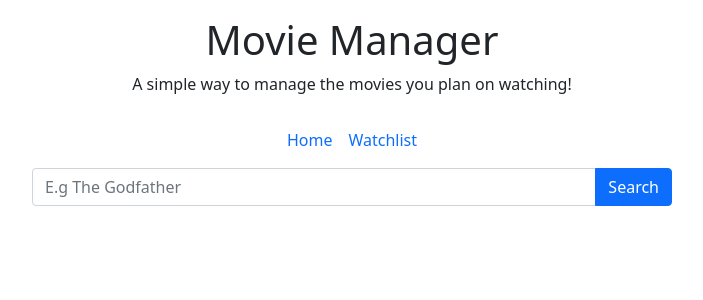
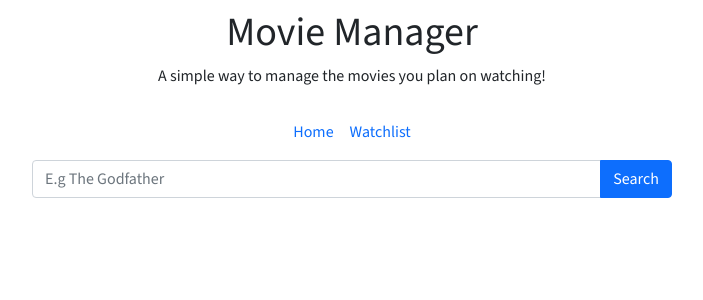
Before and after one commit to HaliTran/movie-manager, a Flask app: page / in a window 1280 px wide. Shown: the top 300 px of the page, without its empty margins (288-991 px from the left). Run offline with Flask 3, Linux system fonts and the light colour scheme.

Commit message:
Change font-family and modify poster size to be smaller

```diff
--- a/final/static/style.css
+++ b/final/static/style.css
@@ -1,6 +1,11 @@
+* {
+  font-family: 'Source Sans 3', sans-serif;
+}
+
 .poster {
   max-width: 100%;
   max-height: 100%;
+  width: 230px;
 }
 
 .flex-item {
--- a/final/templates/index.html
+++ b/final/templates/index.html
@@ -1,6 +1,6 @@
 {% extends "layout.html" %}
 {% block content %}
-	<header class="text-center mt-3">
+	<header class="text-center mt-2">
 			<h1>Movie Manager</h1>
 			<p>A simple way to manage the movies you plan on watching!</p>
 
@@ -35,11 +35,11 @@
 				<p>Please ensure your input is correct and try again.</p>
 			</div>
 		{% else %}
-			<div class="w-50 m-auto text-center mt-3 mb-5">
+			<div class="w-25 m-auto text-center mt-3 mb-5">
 				<div>
-					<h1>Top Search Result</h1>
-					<img src="{{ movie.Poster }}" alt="Movie poster for {{ movie.Title }}">
-					<h2>{{ movie.Title }}</h2>
+					<h2>Top Search Result</h2>
+					<img src="{{ movie.Poster }}" alt="Movie poster for {{ movie.Title }}" class="poster">
+					<h3>{{ movie.Title }}</h3>
 					<p>{{ movie.Plot }}</p>
 					<p>Release Date: {{ movie.Released }}</p>
 					<p>Rated: {{ movie.Rated }}</p>
@@ -53,7 +53,7 @@
 					<input type="hidden" id="rated" name="rated" value="{{ movie.Rated }}">
 					<input type="hidden" id="runtime" name="runtime" value="{{ movie.Runtime }}">
 					<input type="hidden" id="imdb_id" name="imdb_id" value="{{ movie.imdbID }}">
-					<button type="submit">Add to Watchlist</button>
+					<button type="submit" class="btn btn-secondary">Add to Watchlist</button>
 				</form>
 			</div>
 
--- a/final/templates/layout.html
+++ b/final/templates/layout.html
@@ -6,6 +6,9 @@
     <meta name="viewport" content="width=device-width, initial-scale=1.0" />
     <link href="https://cdn.jsdelivr.net/npm/bootstrap@5.0.2/dist/css/bootstrap.min.css" rel="stylesheet"
     integrity="sha384-EVSTQN3/azprG1Anm3QDgpJLIm9Nao0Yz1ztcQTwFspd3yD65VohhpuuCOmLASjC" crossorigin="anonymous">
+    <link rel="preconnect" href="https://fonts.googleapis.com">
+    <link rel="preconnect" href="https://fonts.gstatic.com" crossorigin>
+    <link href="https://fonts.googleapis.com/css2?family=Source+Sans+3&display=swap" rel="stylesheet">
     <link rel="stylesheet" type="text/css" href="../static/style.css">
     <title>Movie Manager</title>
   </head>
--- a/final/templates/watchlist.html
+++ b/final/templates/watchlist.html
@@ -31,7 +31,7 @@
         <p>Runtime: {{ movie.runtime }}</p>
         <form action="{{ url_for('delete_movie') }}" method="post">
           <input type="hidden" id="imdb_id" name="imdb_id" value="{{ movie.imdb_id }}">
-          <button type="submit">Remove from Watchlist</button>
+          <button type="submit" class="btn btn-danger">Remove from Watchlist</button>
         </form>
       </div>
       {% endfor %}
```
